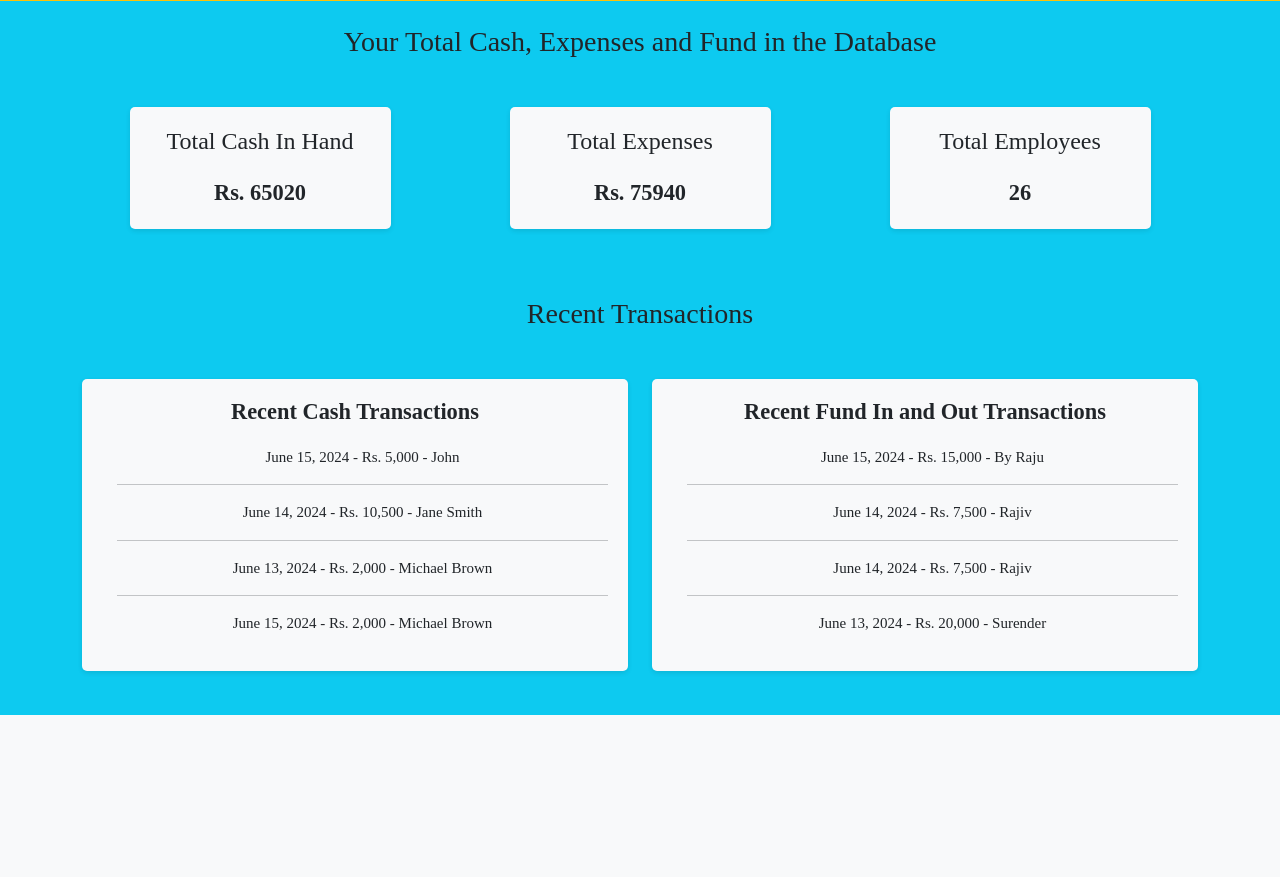
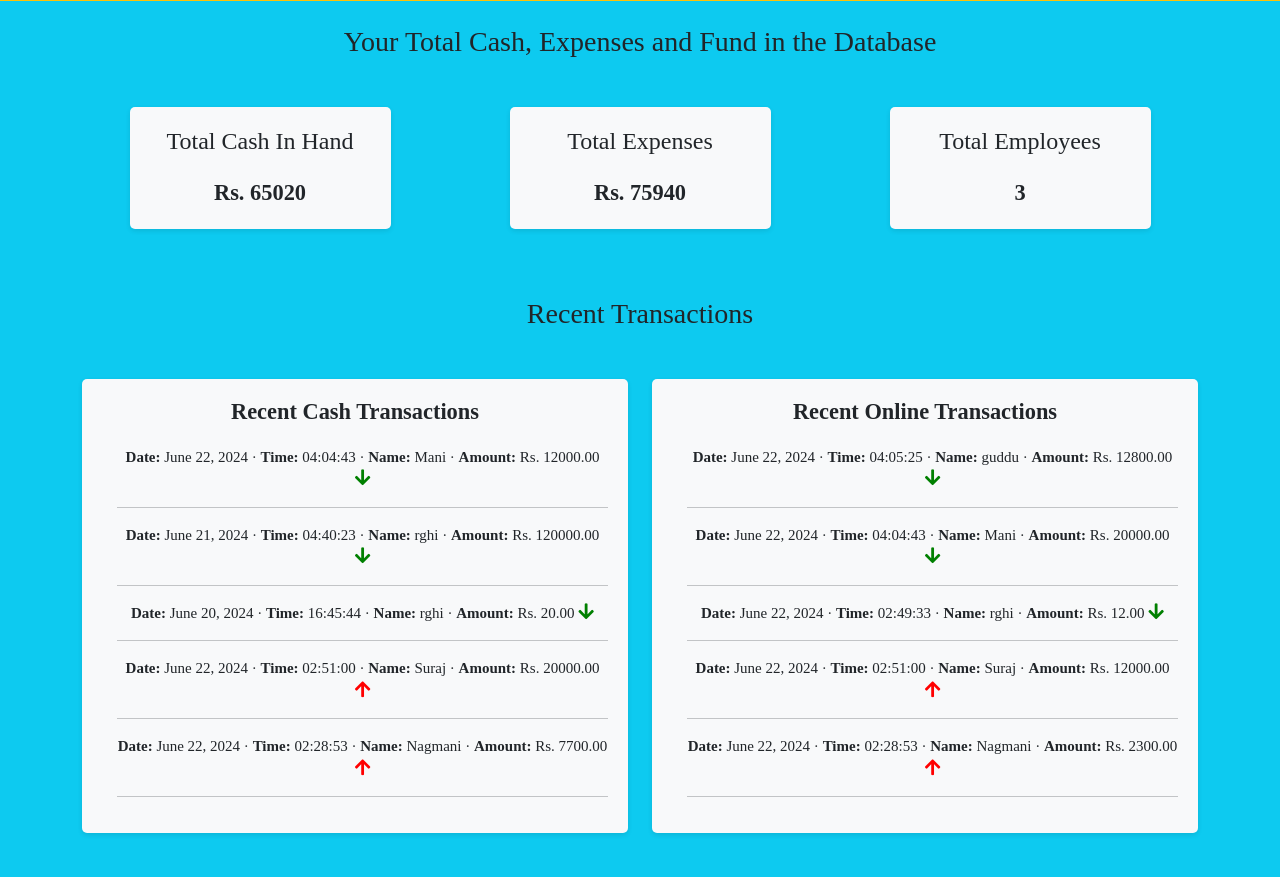
Before and after one commit to nag2mani/SuryaShaktiEngineeringWorks, a Django app: page / in a window 1280 px wide. Shown: the part 275-1152 px from the top of the page. Before the commit the page ends 990 px from the top, so only its background shows below. Run offline with Django 5.2, Linux system fonts and the light colour scheme; data comes from the database, SQL or seed files in the repository; both versions use the stored data as it was after the commit.

Commit message:
recent transation is working fine and tested

```diff
--- a/SSEW/SSEW/urls.py
+++ b/SSEW/SSEW/urls.py
@@ -28,6 +28,7 @@ urlpatterns = [
     path('add_expense/', add_expense, name='add_expense'),
     path('add_fundin/', add_fund, name='add_fundin'),
     path('add_employee/', add_employee, name='add_employee'),
+    path('add_inventory/', add_inventory, name='add_inventory'),
     path('admin/', admin.site.urls)
 ]
 
--- a/SSEW/home/templates/index.html
+++ b/SSEW/home/templates/index.html
@@ -16,10 +16,6 @@
 
     <!--Custom CSS -->
     <link href="../static/css/style.css" rel="stylesheet">
-
-    <script src="https://cdn.jsdelivr.net/npm/bootstrap@5.0.2/dist/js/bootstrap.bundle.min.js"
-        integrity="sha384-MrcW6ZMFYlzcLA8Nl+NtUVF0sA7MsXsP1UyJoMp4YLEuNSfAP+JcXn/tWtIaxVXM"
-        crossorigin="anonymous"></script>
 
     <!-- This is the title of the webpage which will show in Tab of crome. -->
     <title>Surya Shakti Engineering Works</title>
@@ -89,7 +85,7 @@
                         <a href="/add_employee/" class="shadow">Employee</a>
                     </div>
                     <div class="col-12 col-sm-6 col-md-4 col-lg-2 mb-3">
-                        <a href="#" class="shadow">Inventory</a>
+                        <a href="/add_inventory/" class="shadow">Inventory</a>
                     </div>
                     <div class="col-12 col-sm-6 col-md-4 col-lg-2 mb-3">
                         <a href="#" class="shadow">DashBoard</a>
@@ -122,7 +118,7 @@
                     <div class="col-12 col-md-3">
                         <div class="info-box">
                             <h4>Total Employees</h4>
-                            <div class="value"> 26 </div>
+                            <div class="value"> {{total_employees}} </div>
                         </div>
                     </div>
                 </div>
@@ -137,32 +133,60 @@
                 <div class="row justify-content-around">
                     <div class="col-12 col-md-6">
                         <div class="info-box">
-                            <h4 class="value" >Recent Cash Transactions</h4>
+                            <h4 class="value">Recent Cash Transactions</h4>
                             <div style="font-size: 15px;">
                                 <ul class="list-unstyled">
-                                    <li>June 15, 2024 - Rs. 5,000 - John</li>
+                                    {% for fund_in in recent_cash_fund_ins %}
+                                    <li>
+                                        <b>Date:</b> {{ fund_in.date_time|date:"F d, Y" }} &middot;
+                                        <b>Time:</b> {{ fund_in.date_time|time:"H:i:s" }} &middot;
+                                        <b>Name:</b> {{ fund_in.fund_head }} &middot;
+                                        <b>Amount:</b> Rs. {{ fund_in.cash_fund }}
+                                        <i class="fas fa-arrow-down" style="color: green;font-size: 18px; font-weight: bold;"></i> <!-- Cash In -->
+                                    </li>
                                     <hr>
-                                    <li>June 14, 2024 - Rs. 10,500 - Jane Smith</li>
+                                    {% endfor %}
+
+                                    {% for transaction in recent_cash_expense %}
+                                    <li>
+                                        <b>Date:</b> {{ transaction.date_time|date:"F d, Y" }} &middot;
+                                        <b>Time:</b> {{ transaction.date_time|time:"H:i:s" }} &middot;
+                                        <b>Name:</b> {{ transaction.name_of_person }} &middot;
+                                        <b>Amount:</b> Rs. {{ transaction.cash_expenses }}
+                                        <i class="fas fa-arrow-up" style="color: red;font-size: 18px; font-weight: bold;"></i> <!-- Cash Out -->
+                                    </li>
                                     <hr>
-                                    <li>June 13, 2024 - Rs. 2,000 - Michael Brown</li>
-                                    <hr>
-                                    <li>June 15, 2024 - Rs. 2,000 - Michael Brown</li>
+                                    {% endfor %}
                                 </ul>
                             </div>
                         </div>
                     </div>
                     <div class="col-12 col-md-6">
                         <div class="info-box">
-                            <h4 class="value" >Recent Fund In and Out Transactions</h4>
+                            <h4 class="value">Recent Online Transactions</h4>
                             <div style="font-size: 15px;">
                                 <ul class="list-unstyled">
-                                    <li>June 15, 2024 - Rs. 15,000 - By Raju</li>
+                                    {% for fund_in in recent_online_fund_ins %}
+                                    <li>
+                                        <b>Date:</b> {{ fund_in.date_time|date:"F d, Y" }} &middot;
+                                        <b>Time:</b> {{ fund_in.date_time|time:"H:i:s" }} &middot;
+                                        <b>Name:</b> {{ fund_in.fund_head }} &middot;
+                                        <b>Amount:</b> Rs. {{ fund_in.online_fund }}
+                                        <i class="fas fa-arrow-down" style="color: green;font-size: 18px; font-weight: bold;"></i> <!-- Online In -->
+                                    </li>
                                     <hr>
-                                    <li>June 14, 2024 - Rs. 7,500 - Rajiv</li>
+                                    {% endfor %}
+
+                                    {% for transaction in recent_online_expense %}
+                                    <li>
+                                        <b>Date:</b> {{ transaction.date_time|date:"F d, Y" }} &middot;
+                                        <b>Time:</b> {{ transaction.date_time|time:"H:i:s" }} &middot;
+                                        <b>Name:</b> {{ transaction.name_of_person }} &middot;
+                                        <b>Amount:</b> Rs. {{ transaction.online_expenses }}
+                                        <i class="fas fa-arrow-up" style="color: red;font-size: 18px; font-weight: bold;"></i> <!-- Online Out -->
+                                    </li>
                                     <hr>
-                                    <li>June 14, 2024 - Rs. 7,500 - Rajiv</li>
-                                    <hr>
-                                    <li>June 13, 2024 - Rs. 20,000 - Surender</li>
+                                    {% endfor %}
                                 </ul>
                             </div>
                         </div>
@@ -170,8 +194,6 @@
                 </div>
             </div>
         </div>
-
-
 
         <!-- <footer class="footer">
             <address class="address">
--- a/SSEW/home/views.py
+++ b/SSEW/home/views.py
@@ -15,9 +15,25 @@ def home(request):
 
     total_cash_in_hand = total_cash_fund - total_cash_expense
 
+    # Fetch total number of employees
+    total_employees = Employee.objects.count()
+
+    # Fetch recent cash transactions (expenses and fund-ins)
+    recent_cash_expense = Expenses.objects.filter(cash_expenses__gt=0).order_by('-date_time')[:2]
+    recent_cash_fund_ins = FundIn.objects.filter(cash_fund__gt=0).order_by('-date_time')[:3]
+
+    # Fetch recent online transactions (expenses and fund-ins)
+    recent_online_expense = Expenses.objects.filter(online_expenses__gt=0).order_by('-date_time')[:2]
+    recent_online_fund_ins = FundIn.objects.filter(online_fund__gt=0).order_by('-date_time')[:3]
+
     context = {
         'total_expense': total_expense,
-        'total_cash_in_hand':total_cash_in_hand
+        'total_cash_in_hand': total_cash_in_hand,
+        'total_employees': total_employees,
+        'recent_cash_expense': recent_cash_expense,
+        'recent_cash_fund_ins': recent_cash_fund_ins,
+        'recent_online_expense': recent_online_expense,
+        'recent_online_fund_ins': recent_online_fund_ins,
     }
     return render(request, 'index.html', context)
 
@@ -55,3 +71,14 @@ def add_employee(request):
     else:
         form = EmployeeForm()
     return render(request, 'add_employee.html', {'form': form})
+
+
+def add_inventory(request):
+    if request.method == 'POST':
+        form = InventoryForm(request.POST)
+        if form.is_valid():
+            form.save()
+            return redirect('home')  # Redirect to the home
+    else:
+        form = InventoryForm()
+    return render(request, 'add_inventory.html', {'form': form})
```
Also changed, not shown: SSEW/home/forms.py (+12 -0 lines), SSEW/home/templates/add_inventory.html (added, +36 -0 lines), SSEW/db.sqlite3.
